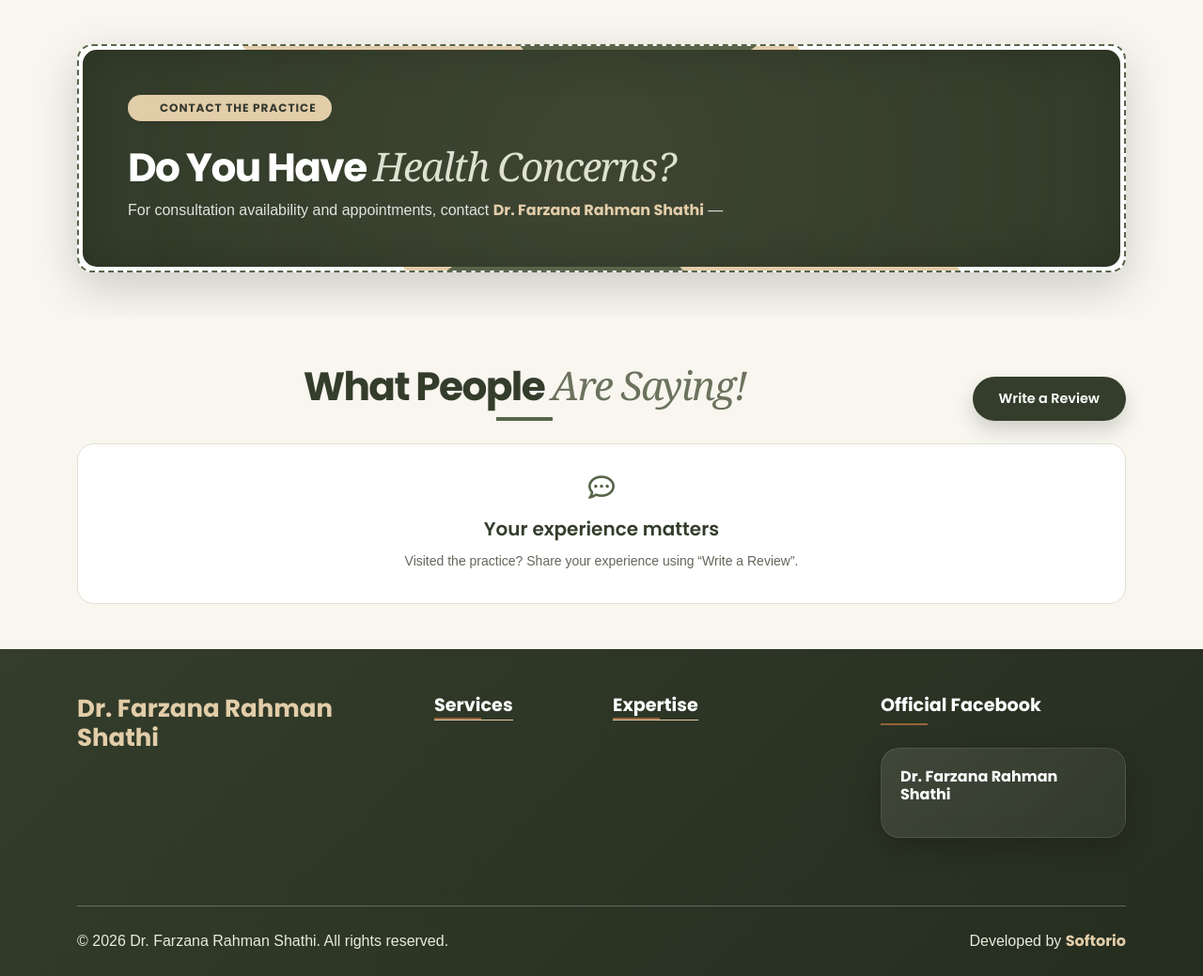
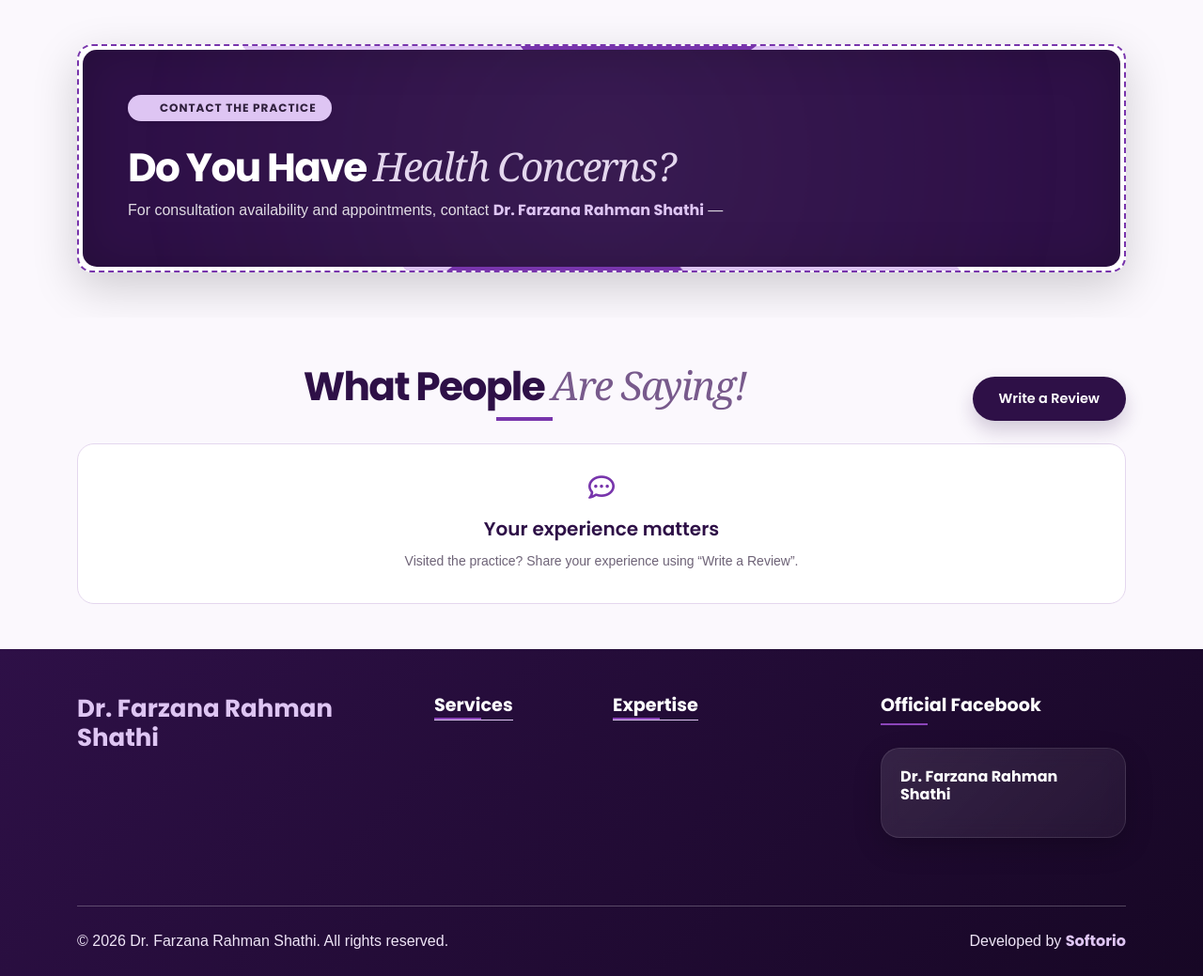
Before and after one commit to arifbillahcse/dr-profile1, a Laravel app: page / in a window 1280 px wide. Shown: the part 992-2031 px from the top of the page at 94% size. Run offline with Laravel 12, Linux system fonts and the light colour scheme; data comes from the database, SQL or seed files in the repository; data that the repository does not hold is empty; some libraries are stand-ins or nearby versions; some web fonts are replaced.

Commit message:
Customize public theme with deep plum and soft lilac palette

```diff
--- a/backend/public/site/css/8c4e301a8e13-style.css
+++ b/backend/public/site/css/8c4e301a8e13-style.css
@@ -1177,7 +1177,7 @@ section.header-area {
 	/* background-size: cover; */
 	/* background-position: center; */
 	color: #ffffff;
-	border-bottom: 2px solid var(--brand-caramel);
+	border-bottom: 2px solid var(--brand-highlight);
 	padding-top: 130px;
 }
 
--- a/backend/public/site/css/theme.css
+++ b/backend/public/site/css/theme.css
@@ -1,33 +1,33 @@
-/* Public website palette: dark olive, warm ivory, sage and caramel. */
+/* Public website palette: deep plum, vivid violet and soft lilac. */
 :root {
-    --brand-primary: #343D2B;
-    --brand-primary-rgb: 52, 61, 43;
-    --brand-deep: #252D1F;
-    --brand-deep-rgb: 37, 45, 31;
-    --brand-secondary: #59654A;
-    --brand-secondary-rgb: 89, 101, 74;
-    --brand-muted: #6B725D;
-    --brand-muted-rgb: 107, 114, 93;
-    --brand-number: #A7B18E;
-    --brand-number-rgb: 167, 177, 142;
-    --brand-light: #E8EBDD;
-    --brand-light-rgb: 232, 235, 221;
-    --brand-border: #DFE1D1;
-    --brand-border-rgb: 223, 225, 209;
-    --brand-soft: #F8F6EF;
-    --brand-soft-rgb: 248, 246, 239;
-    --brand-accent: #E2CDA9;
-    --brand-accent-rgb: 226, 205, 169;
-    --brand-accent-light: #F0E4D0;
-    --brand-accent-light-rgb: 240, 228, 208;
-    --brand-caramel: #95643B;
-    --brand-caramel-rgb: 149, 100, 59;
+    --brand-primary: #2E1047;
+    --brand-primary-rgb: 46, 16, 71;
+    --brand-deep: #170725;
+    --brand-deep-rgb: 23, 7, 37;
+    --brand-secondary: #7835AC;
+    --brand-secondary-rgb: 120, 53, 172;
+    --brand-muted: #785A8C;
+    --brand-muted-rgb: 120, 90, 140;
+    --brand-number: #B49BCB;
+    --brand-number-rgb: 180, 155, 203;
+    --brand-light: #EFE5F7;
+    --brand-light-rgb: 239, 229, 247;
+    --brand-border: #E4D7EE;
+    --brand-border-rgb: 228, 215, 238;
+    --brand-soft: #FBF8FD;
+    --brand-soft-rgb: 251, 248, 253;
+    --brand-accent: #DEC5F3;
+    --brand-accent-rgb: 222, 197, 243;
+    --brand-accent-light: #F1E5FA;
+    --brand-accent-light-rgb: 241, 229, 250;
+    --brand-highlight: #8C45BA;
+    --brand-highlight-rgb: 140, 69, 186;
     --brand-gold: var(--brand-accent);
     --brand-gold-rgb: var(--brand-accent-rgb);
     --brand-gold-light: var(--brand-accent-light);
     --brand-gold-light-rgb: var(--brand-accent-light-rgb);
-    --brand-ink: #34382F;
-    --brand-body: #64675B;
+    --brand-ink: #30203D;
+    --brand-body: #6E6377;
     --primary-color: var(--brand-primary);
     --site-heading-color: var(--brand-primary);
     --site-accent-color: var(--brand-muted);
@@ -37,11 +37,11 @@
     --bs-success-rgb: var(--brand-secondary-rgb);
     --bs-warning: var(--brand-gold);
     --bs-warning-rgb: var(--brand-gold-rgb);
-    --bs-dark-rgb: 52, 56, 47;
+    --bs-dark-rgb: 48, 32, 61;
     --bs-emphasis-color: var(--brand-ink);
-    --bs-emphasis-color-rgb: 52, 56, 47;
+    --bs-emphasis-color-rgb: 48, 32, 61;
     --bs-secondary-color: var(--brand-body);
-    --bs-secondary-rgb: 100, 103, 91;
+    --bs-secondary-rgb: 110, 99, 119;
     --bs-link-color: var(--brand-primary);
     --bs-link-color-rgb: var(--brand-primary-rgb);
     --bs-link-hover-color: var(--brand-secondary);
@@ -58,35 +58,15 @@ body { color: var(--brand-ink); background-color: var(--brand-soft); }
 }
 .footer-section { background: linear-gradient(135deg, var(--brand-primary), var(--brand-deep)) !important; }
 .footer-credits { color: var(--brand-light); }
-/* Preserve the Introduction section's navy-and-white reference design. */
-#about.about-area {
-    --brand-primary: #142D52;
-    --brand-primary-rgb: 20, 45, 82;
-    --brand-secondary: #1D5BA6;
-    --brand-secondary-rgb: 29, 91, 166;
-    --brand-muted: #526C8D;
-    --brand-number: #8DA9CD;
-    --brand-light: #D9E4F3;
-    --brand-border: #DDE5F0;
-    --brand-border-rgb: 221, 229, 240;
-    --brand-soft: #F4F7FC;
-    --brand-soft-rgb: 244, 247, 252;
-    --brand-gold: #D7E3F3;
-    --brand-ink: #20314D;
-    --brand-body: #5E6C80;
-    --primary-color: var(--brand-primary);
-    --site-heading-color: var(--brand-primary);
-    --site-accent-color: var(--brand-muted);
-    --bs-success-rgb: var(--brand-secondary-rgb);
-    background-blend-mode: normal;
-}
+/* Keep the restored Introduction layout on its white background. */
+#about.about-area { background-blend-mode: normal; }
 .luxury-mobile-canvas { background: var(--brand-primary) !important; }
-.footer-subtitle::after, .premium-underline, .header-underline, .hero-eyebrow span, .care-eyebrow>span { background-color: var(--brand-caramel) !important; }
+.footer-subtitle::after, .premium-underline, .header-underline, .hero-eyebrow span, .care-eyebrow>span { background-color: var(--brand-highlight) !important; }
 .care-service-icon, .review-avatar { background-color: var(--brand-light); color: var(--brand-primary); }
 #about .introduction-qualifications h3 i { color: var(--brand-secondary); }
 .care-service>p, .care-services-intro p, .practice-video-copy p, .gallery-intro { color: var(--brand-body); }
 .degree-pill-premium .text-warning, .current-position-card .text-warning, .academic-luxury-card .text-warning { color: var(--brand-secondary) !important; }
-.stars.text-warning, .star-rating.text-warning { color: var(--brand-caramel) !important; }
+.stars.text-warning, .star-rating.text-warning { color: #A77D36 !important; }
 .btn-success {
     --bs-btn-bg: var(--brand-primary);
     --bs-btn-border-color: var(--brand-primary);
--- a/backend/resources/views/public/layout.blade.php
+++ b/backend/resources/views/public/layout.blade.php
@@ -3,7 +3,7 @@
 <head>
     <meta charset="utf-8">
     <meta name="viewport" content="width=device-width, initial-scale=1">
-    <meta name="theme-color" content="#343D2B">
+    <meta name="theme-color" content="#2E1047">
     @php
         $pageTitle = ['home' => null, 'about' => 'About', 'services' => 'Services', 'faqs' => 'FAQs', 'gallery' => 'Gallery', 'videos' => 'Videos'][$page];
         $title = ($pageTitle ? $pageTitle.' | ' : '').($site->seo_title ?: $site->site_title);
```
Also changed, not shown: backend/public/site/images/a21b1277868e-about_bg.svg, backend/public/site/images/doctor-mark.svg.
